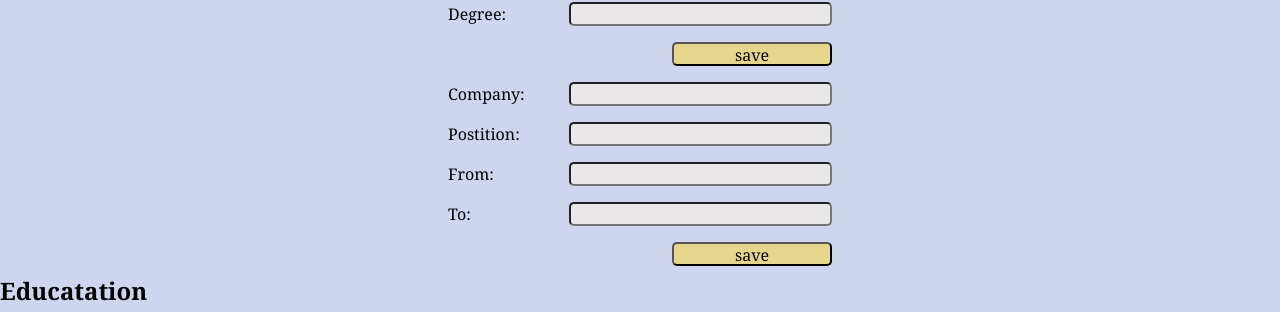
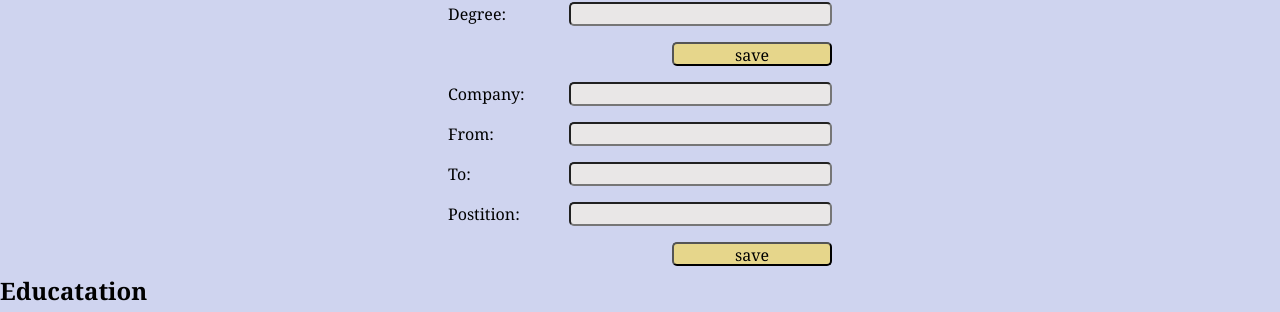
Before and after one commit to JonathanDPotter/cv-project, a React (Create React App) app: page / in a window 1280 px wide. Shown: the part 366-678 px from the top of the page. Built offline with nearby package versions, Linux system fonts and the light colour scheme.

Commit message:
basic input set on three main components

```diff
--- a/src/App.js
+++ b/src/App.js
@@ -12,8 +12,8 @@ class App extends Component {
     this.state = {
       general: {
         list: [],
-        firstName: "",
-        lastName: "",
+        first: "",
+        last: "",
         age: "",
       },
       education: {
@@ -43,6 +43,7 @@ class App extends Component {
     });
     newList.push(newListItem);
     currState.list = newList;
+    console.log(currState);
     this.setState({ [name]: currState });
   }
 
@@ -52,6 +53,7 @@ class App extends Component {
     const currState = this.state[name1];
     currState[name2] = value;
     this.setState({ [name1]: currState });
+    console.log(currState)
   }
 
   render() {
--- a/src/components/Education.js
+++ b/src/components/Education.js
@@ -4,43 +4,24 @@ function Education(props) {
       id="education-form"
       className="form"
       onSubmit={props.handleSubmit}
+      onChange={props.handleChange}
       name="education"
     >
       <div>
         <label htmlFor="education school">School: </label>
-        <input
-          type="text"
-          name="education school"
-          id="school-input"
-          onChange={props.handleChange}
-        />
+        <input type="text" name="education school" id="school-input" />
       </div>
       <div>
         <label htmlFor="education from">From: </label>
-        <input
-          type="text"
-          name="education from"
-          id="from-input"
-          onChange={props.handleChange}
-        />
+        <input type="text" name="education from" id="from-input" />
       </div>
       <div>
         <label htmlFor="education to">To: </label>
-        <input
-          type="text"
-          name="education to"
-          id="to-input"
-          onChange={props.handleChange}
-        />
+        <input type="text" name="education to" id="to-input" />
       </div>
       <div>
         <label htmlFor="education degree">Degree: </label>
-        <input
-          type="text"
-          name="education degree"
-          id="degree-input"
-          onChange={props.handleChange}
-        />
+        <input type="text" name="education degree" id="degree-input" />
       </div>
       <button type="submit">save</button>
     </form>
--- a/src/components/Experience.js
+++ b/src/components/Experience.js
@@ -1,21 +1,27 @@
-function Experience() {
+function Experience(props) {
   return (
-    <form id="experience-form" className="hidden form">
+    <form
+      id="experience-form"
+      className="form"
+      name="experience"
+      onChange={props.handleChange}
+      onSubmit={props.handleSubmit}
+    >
       <div>
-        <label htmlFor="company">Company: </label>
-        <input type="text" name="company" id="company-input" />
-      </div>
-      <div>
-        <label htmlFor="postition">Postition: </label>
-        <input type="text" name="postition" id="postition-input" />
+        <label htmlFor="experience company">Company: </label>
+        <input type="text" name="experience company" id="company-input" />
       </div>
       <div>
         <label htmlFor="from">From: </label>
-        <input type="text" name="from" id="from-input" />
+        <input type="text" name="experience from" id="from-input" />
       </div>
       <div>
         <label htmlFor="to">To: </label>
-        <input type="text" name="to" id="to-input" />
+        <input type="text" name="experience to" id="to-input" />
+      </div>
+      <div>
+        <label htmlFor="experience postition">Postition: </label>
+        <input type="text" name="experience postition" id="postition-input" />
       </div>
       <button type="submit">save</button>
     </form>
--- a/src/components/General.js
+++ b/src/components/General.js
@@ -5,18 +5,19 @@ function General(props) {
       className="form"
       name="general"
       onSubmit={props.handleSubmit}
+      onChange={props.handleChange}
     >
       <div>
-        <label htmlFor="first-name">First Name: </label>
-        <input type="text" name="first-name" id="first-name-input" />
+        <label htmlFor="general first">First Name: </label>
+        <input type="text" name="general first" id="first-name-input" />
       </div>
       <div>
-        <label htmlFor="last-name">Last Name: </label>
-        <input type="text" name="last-name" id="last-name-input" />
+        <label htmlFor="general last">Last Name: </label>
+        <input type="text" name="general last" id="last-name-input" />
       </div>
       <div>
         <label htmlFor="age">Age: </label>
-        <input type="text" name="age" id="age-input" />
+        <input type="text" name="general age" id="age-input" />
       </div>
       <button type="submit">save</button>
     </form>
```
